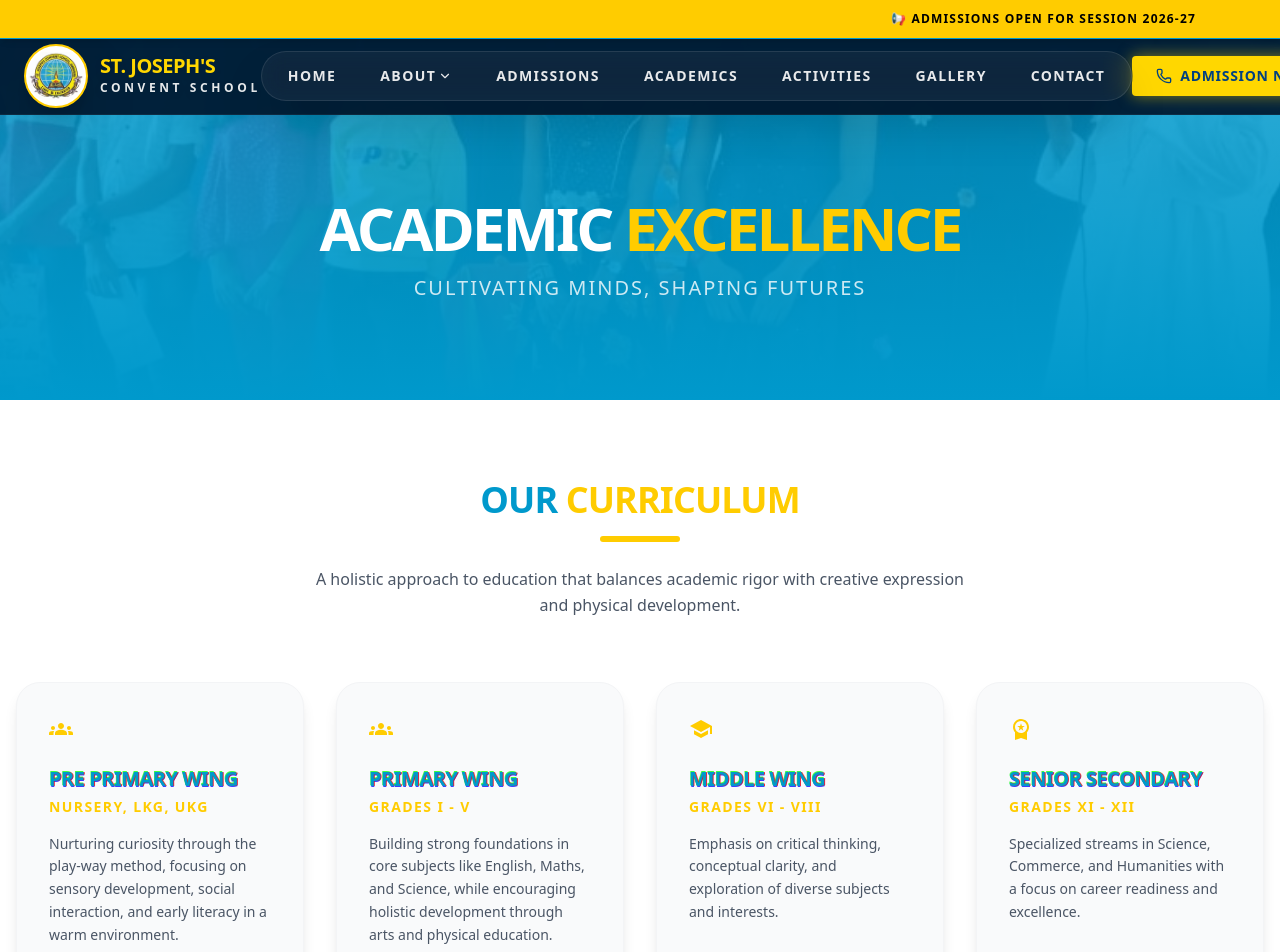
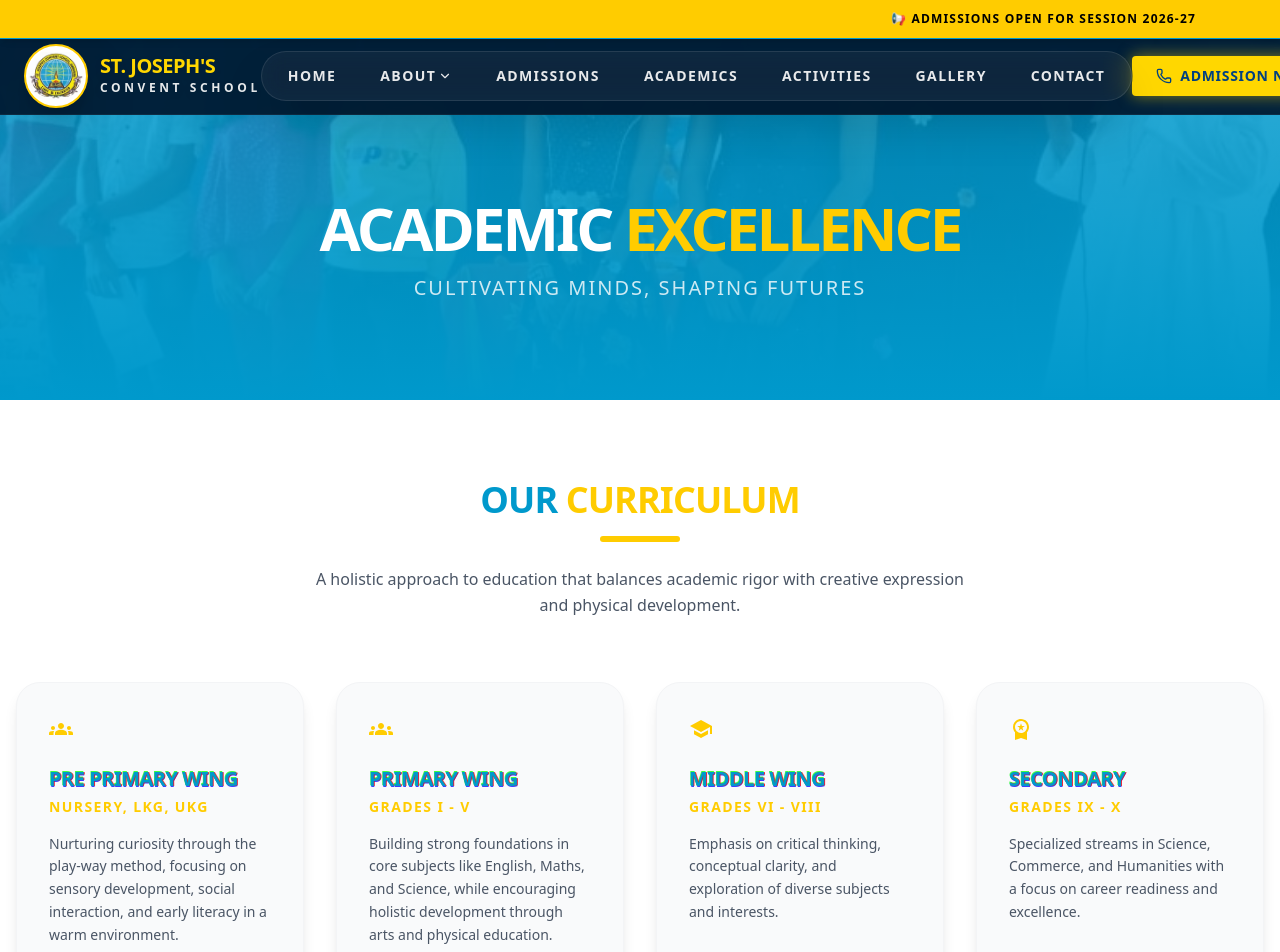
Before and after one commit to Arunverma759954/school-web, a Next.js app: page /academics in a window 1280 px wide. Shown: the top 952 px of the page. Built offline with nearby package versions, Linux system fonts and the light colour scheme.

Commit message:
Update page.tsx

```diff
--- a/src/app/academics/page.tsx
+++ b/src/app/academics/page.tsx
@@ -28,8 +28,8 @@ export default function AcademicsPage() {
         },
 
         {
-            title: "Senior Secondary",
-            grades: "Grades XI - XII",
+            title: "Secondary",
+            grades: "Grades IX - X",
             icon: <WorkspacePremium className="text-4xl" />,
             desc: "Specialized streams in Science, Commerce, and Humanities with a focus on career readiness and excellence.",
         },
```
